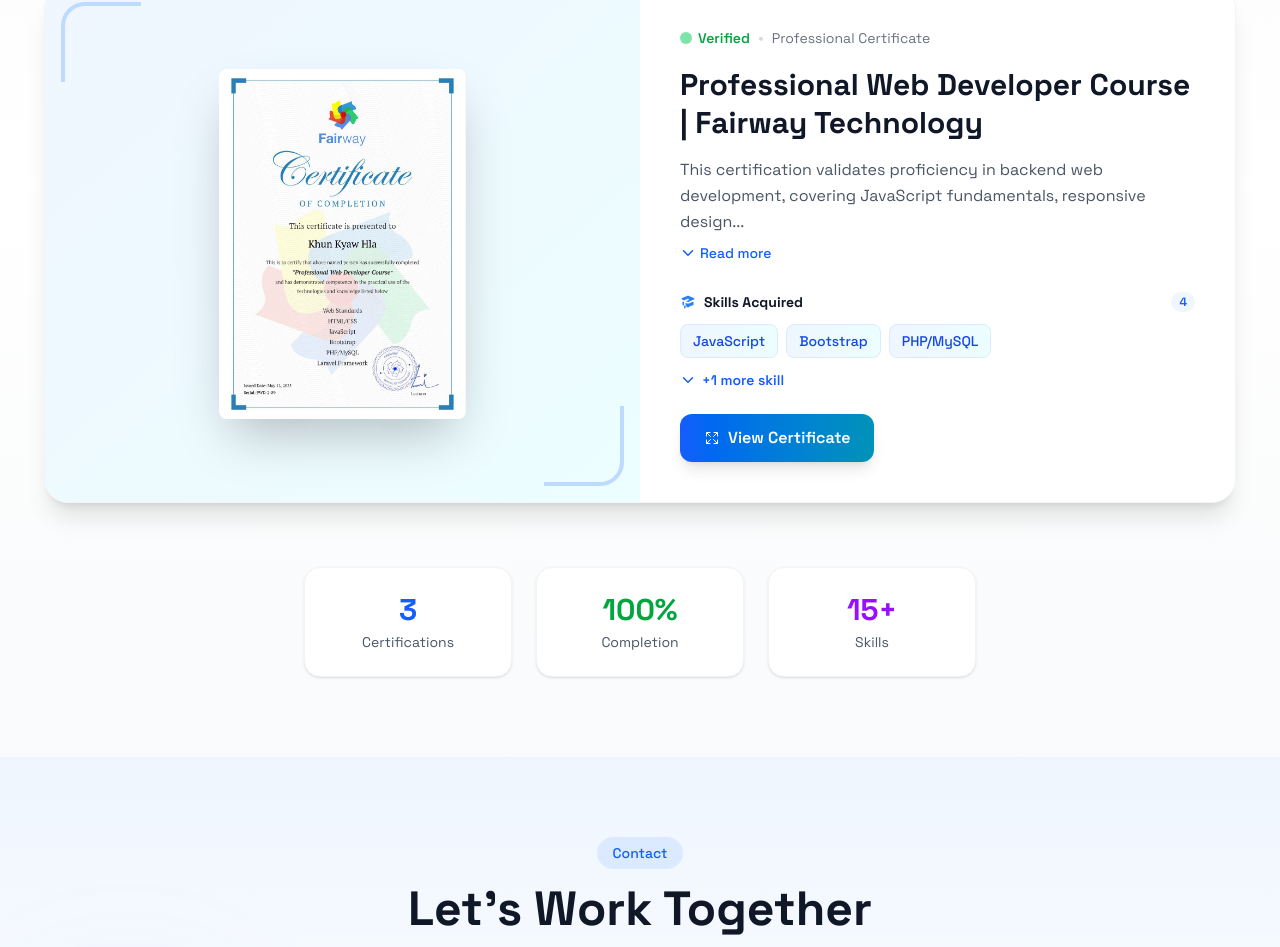
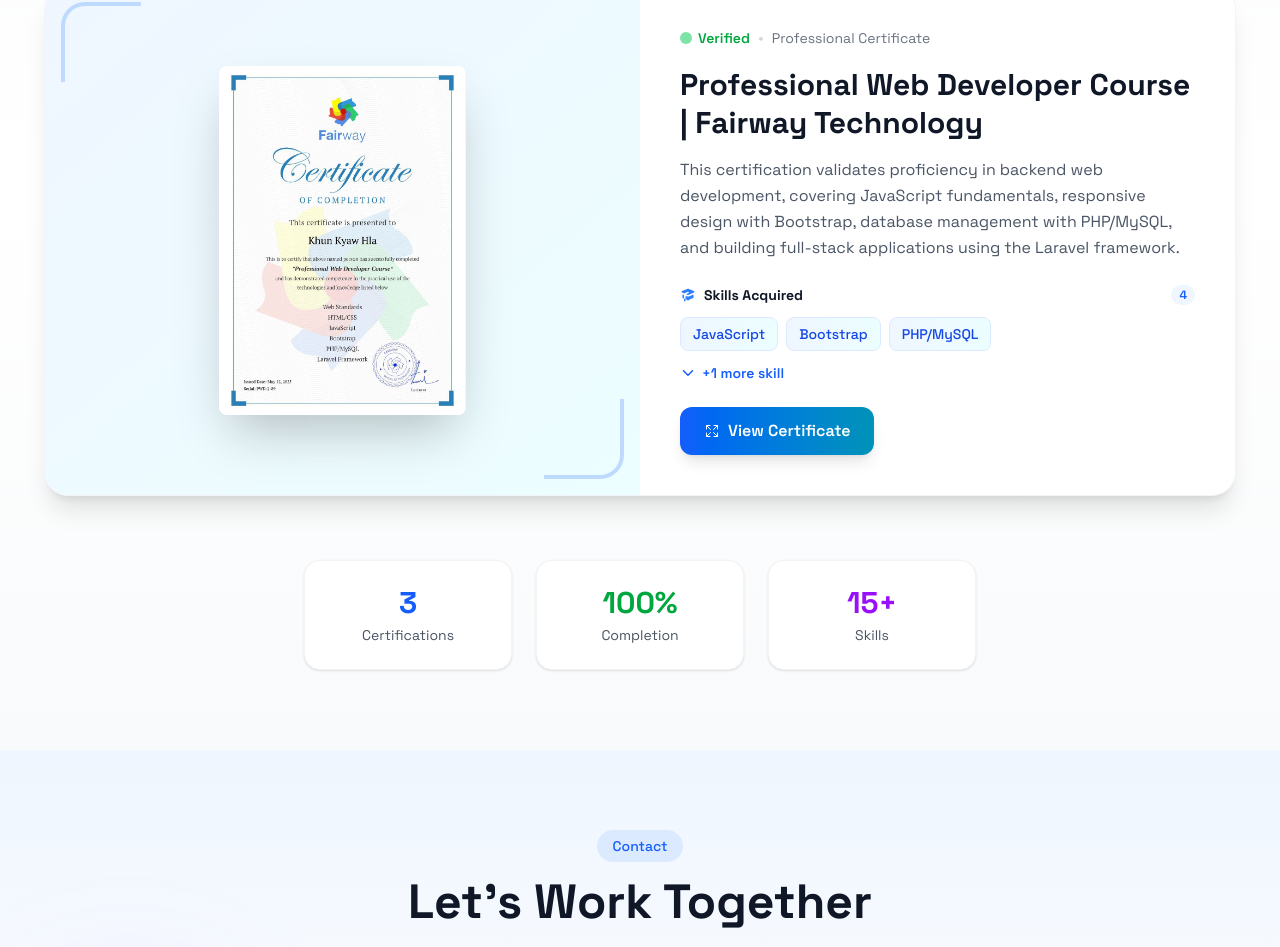
Before and after one commit to kyawhla-commit/khTech-portfolio, a React (Vite) app: page / in a window 1280 px wide. Shown: the part 5211-6158 px from the top of the page. Built offline with nearby package versions, Linux system fonts and the light colour scheme.

Commit message:
add readmore at certificate

```diff
--- a/src/components/sections/Certificate.jsx
+++ b/src/components/sections/Certificate.jsx
@@ -32,7 +32,7 @@
   };
 
   const SKILLS_PREVIEW_COUNT = 3;
-  const DESCRIPTION_PREVIEW_LENGTH = 120;
+  const DESCRIPTION_PREVIEW_LENGTH_MOBILE = 120; // Only for mobile/tablet
 
   return (
     <section
@@ -105,10 +105,11 @@
                 const displayedSkills = isExpanded ? cert.skills : cert.skills.slice(0, SKILLS_PREVIEW_COUNT);
                 const hiddenCount = cert.skills.length - SKILLS_PREVIEW_COUNT;
 
-                const needsReadMore = cert.description.length > DESCRIPTION_PREVIEW_LENGTH;
-                const displayedDescription = isDescExpanded
+                // Read more only for mobile/tablet (< lg breakpoint)
+                const needsReadMoreMobile = cert.description.length > DESCRIPTION_PREVIEW_LENGTH_MOBILE;
+                const displayedDescriptionMobile = isDescExpanded
                   ? cert.description
-                  : cert.description.slice(0, DESCRIPTION_PREVIEW_LENGTH) + (needsReadMore ? '...' : '');
+                  : cert.description.slice(0, DESCRIPTION_PREVIEW_LENGTH_MOBILE) + (needsReadMoreMobile ? '...' : '');
 
                 return (
                   <div
@@ -164,15 +165,23 @@
                             {cert.title}
                           </h3>
 
-                          {/* Description with Read More */}
+                          {/* Description with Read More (Mobile/Tablet only) */}
                           <div className="mb-4 sm:mb-6">
-                            <p className="text-sm sm:text-base text-gray-600 dark:text-gray-400 leading-relaxed">
-                              {displayedDescription}
+                            {/* Mobile/Tablet: Truncated with Read More */}
+                            <p className="lg:hidden text-sm sm:text-base text-gray-600 dark:text-gray-400 leading-relaxed">
+                              {displayedDescriptionMobile}
                             </p>
-                            {needsReadMore && (
+
+                            {/* Desktop: Full description always shown */}
+                            <p className="hidden lg:block text-base text-gray-600 dark:text-gray-400 leading-relaxed">
+                              {cert.description}
+                            </p>
+
+                            {/* Read More button - Mobile/Tablet only */}
+                            {needsReadMoreMobile && (
                               <button
                                 onClick={() => toggleDescription(cert.id)}
-                                className="mt-2 text-xs sm:text-sm text-blue-600 dark:text-blue-400 hover:text-blue-700 dark:hover:text-blue-300 font-medium inline-flex items-center gap-1 transition-colors"
+                                className="lg:hidden mt-2 text-xs sm:text-sm text-blue-600 dark:text-blue-400 hover:text-blue-700 dark:hover:text-blue-300 font-medium inline-flex items-center gap-1 transition-colors"
                               >
                                 {isDescExpanded ? (
                                   <>
```
